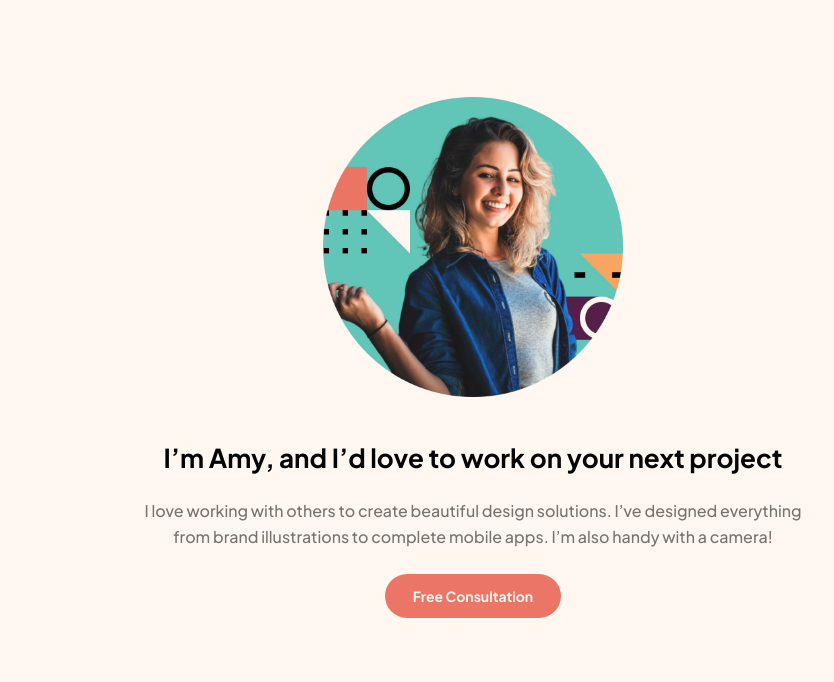
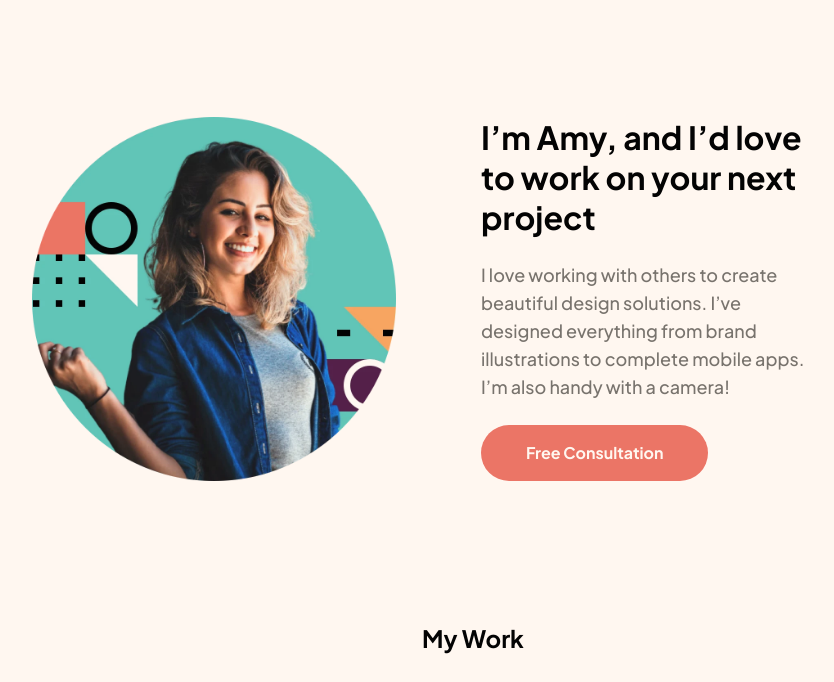
Before and after one commit to juancaorg/design-portfolio, a plain HTML site: page index.html in a window 1280 px wide. Shown: the part 941-1623 px from the top of the page, without its empty margins (167-1001 px from the left). Drawn offline with Linux system fonts and the light colour scheme.

Commit message:
feat(style): add .main__about tablet view styling

```diff
--- a/style.css
+++ b/style.css
@@ -461,4 +461,42 @@ button:active {
     left: 181px;
     top: 24px;
   }
+
+  .main__about {
+    columns: 2;
+    margin-top: 7.5rem;
+    margin-bottom: 7.5rem;
+  }
+
+  .main__about--pfp {
+    width: 364px;
+    margin-right: 4.3125rem;
+  }
+
+  .main__about--info {
+    width: 339px;
+  }
+
+  .main__about--title {
+    font-size: 2rem;
+    line-height: 2.5rem;
+    text-align: start;
+  }
+
+  .main__about--description {
+    font-size: 1.125rem;
+    line-height: 1.75rem;
+    text-align: start;
+  }
+
+  .main__about--cta,
+  .main__cta--cta {
+    font-size: 1rem;
+    line-height: 1.75rem;
+    padding: 0.875rem 2.8125rem;
+  }
+
+  .main__about--cta {
+    display: flex;
+  }
 }
```
